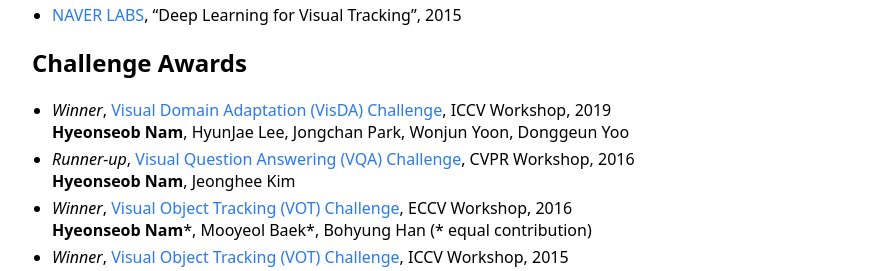
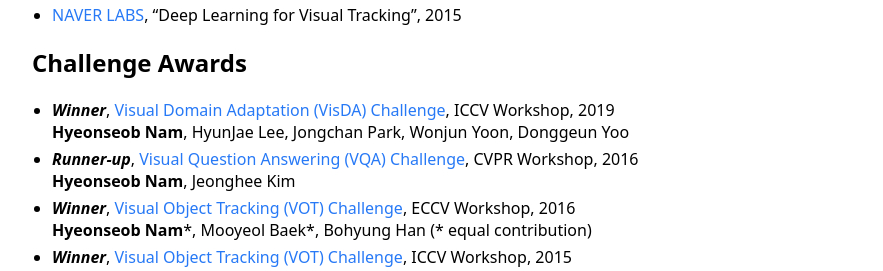
Before and after one commit to gholste/hyeonseobnam.github.io, a Jekyll site: the page built from index.md, in a window 1280 px wide. Shown: the part 1868-2139 px from the top of the page, without its empty margins (198-1081 px from the left). Built offline with Jekyll 4.4.1, drawn with Linux system fonts in a browser that asks for light colours.

```diff
--- a/index.md
+++ b/index.md
@@ -78,11 +78,11 @@ My research interests include computer vision and deep learning with particular
 
 ## Challenge Awards
 
-- *Winner*, [Visual Domain Adaptation (VisDA) Challenge](http://ai.bu.edu/visda-2019/), ICCV Workshop, 2019<br />
+- ***Winner***, [Visual Domain Adaptation (VisDA) Challenge](http://ai.bu.edu/visda-2019/), ICCV Workshop, 2019<br />
   **Hyeonseob Nam**, HyunJae Lee, Jongchan Park, Wonjun Yoon, Donggeun Yoo
-- *Runner-up*, [Visual Question Answering (VQA) Challenge](https://visualqa.org/challenge_2016.html), CVPR Workshop, 2016<br />
+- ***Runner-up***, [Visual Question Answering (VQA) Challenge](https://visualqa.org/challenge_2016.html), CVPR Workshop, 2016<br />
   **Hyeonseob Nam**, Jeonghee Kim
-- *Winner*, [Visual Object Tracking (VOT) Challenge](http://www.votchallenge.net/vot2016/), ECCV Workshop, 2016<br />
+- ***Winner***, [Visual Object Tracking (VOT) Challenge](http://www.votchallenge.net/vot2016/), ECCV Workshop, 2016<br />
   **Hyeonseob Nam**\*, Mooyeol Baek\*, Bohyung Han (\* equal contribution)
-- *Winner*, [Visual Object Tracking (VOT) Challenge](http://www.votchallenge.net/vot2015/), ICCV Workshop, 2015<br />
+- ***Winner***, [Visual Object Tracking (VOT) Challenge](http://www.votchallenge.net/vot2015/), ICCV Workshop, 2015<br />
   **Hyeonseob Nam**, Bohyung Han
```
